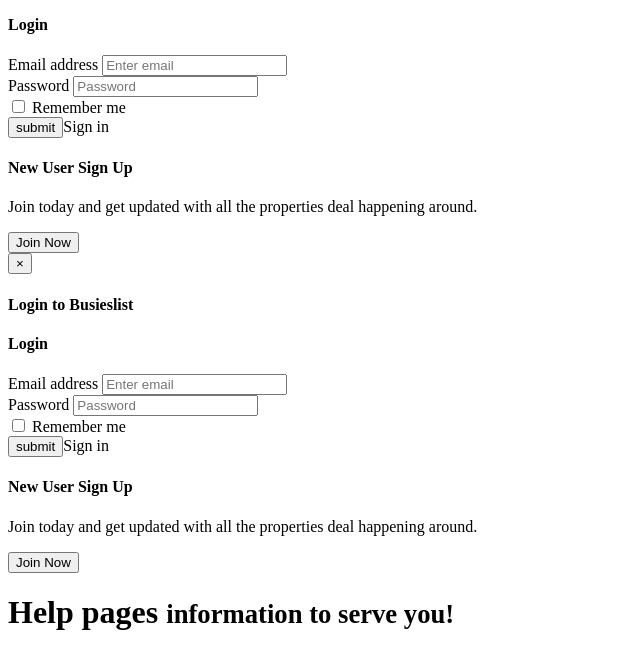
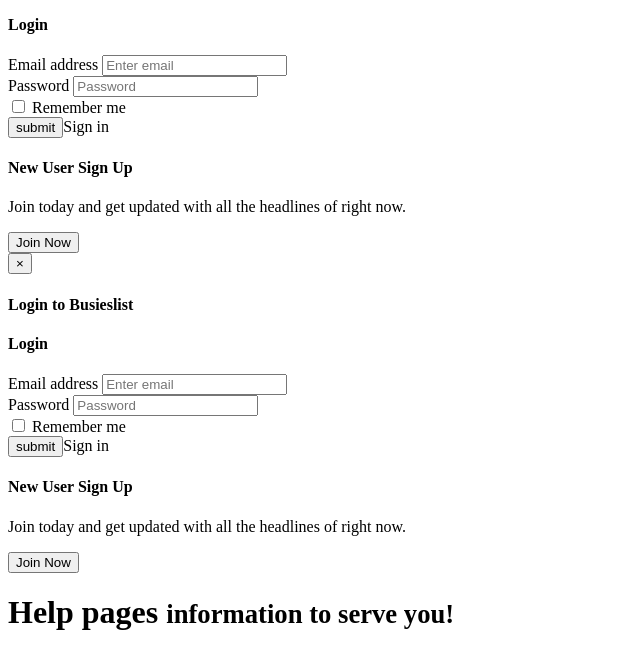
Before and after one commit to eduna75/news-reader, a Python web app: template app/templates/help.html in a window 1280 px wide. Shown: the part 196-849 px from the top of the page, without its empty margins (0-640 px from the left). Run offline with Jinja, Linux system fonts and the light colour scheme; the template is opened without the code that fills it, so the values that code supplies are empty; some libraries are stand-ins or nearby versions.

Commit message:
minor text

```diff
--- a/app/templates/login.html
+++ b/app/templates/login.html
@@ -32,7 +32,7 @@
                 <div class="col-sm-6">
                     <h4>New User Sign Up</h4>
 
-                    <p>Join today and get updated with all the properties deal happening around.</p>
+                    <p>Join today and get updated with all the headlines of right now.</p>
                     <button type="submit" class="btn btn-info" onclick="window.location.href='register'">Join Now
                     </button>
                 </div>
```
